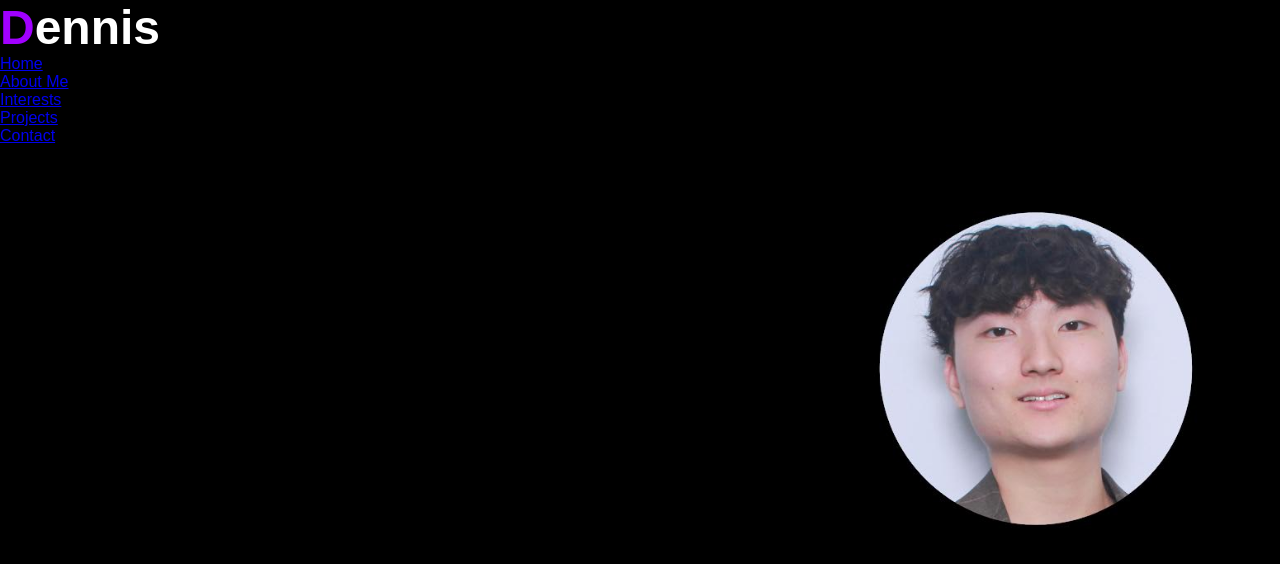
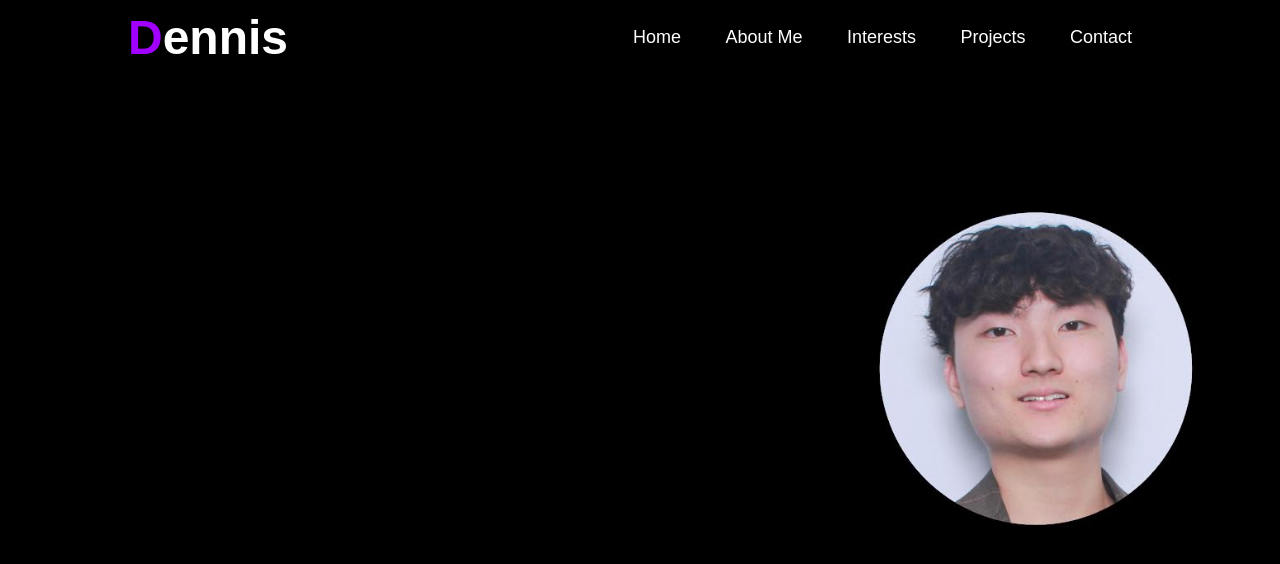
Before and after one commit to DennisD0/Personal-Portfolio, a plain HTML site: page index.html in a window 1280 px wide. Drawn offline with Linux system fonts and the light colour scheme.

Commit message:
alligned nav bar

```diff
--- a/style.css
+++ b/style.css
@@ -5,8 +5,8 @@
     box-sizing: border-box;
 }
 body{
-    background: #000000;
-    color: #fff;
+    background: #black;
+    color: white;
 }
 #header{
     width: 100%;
@@ -15,8 +15,34 @@ body{
     background-size: cover;
     background-position: center;
 }
+.container{
+    padding: 10px 10%;
+
+}
+
+nav{
+    display: flex;
+    align-items: center;
+    justify-content: space-between;
+    flex-wrap: wrap;
+
+}
+
+nav ul li{
+    display: inline-block;
+    list-style: none;
+    margin: 10px 20px;
+}
+
+nav ul li a{
+    color: white;
+    text-decoration: none;
+    font-size: 18px;
+}
+
 
 .name{
+    width: 140px;
     font-family: sans-serif;
     font-size: xxx-large;
     font-weight: bolder;
```
